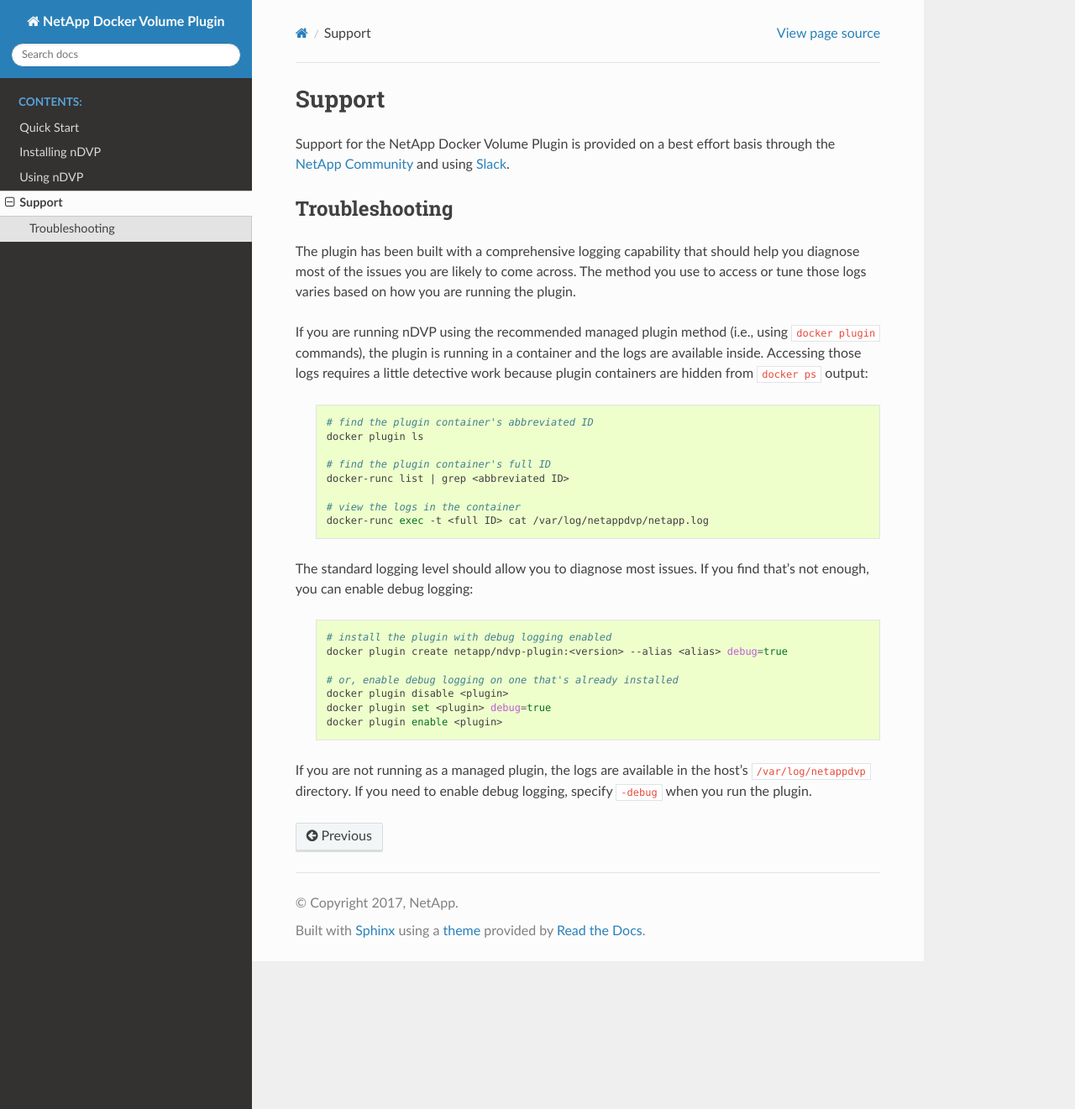
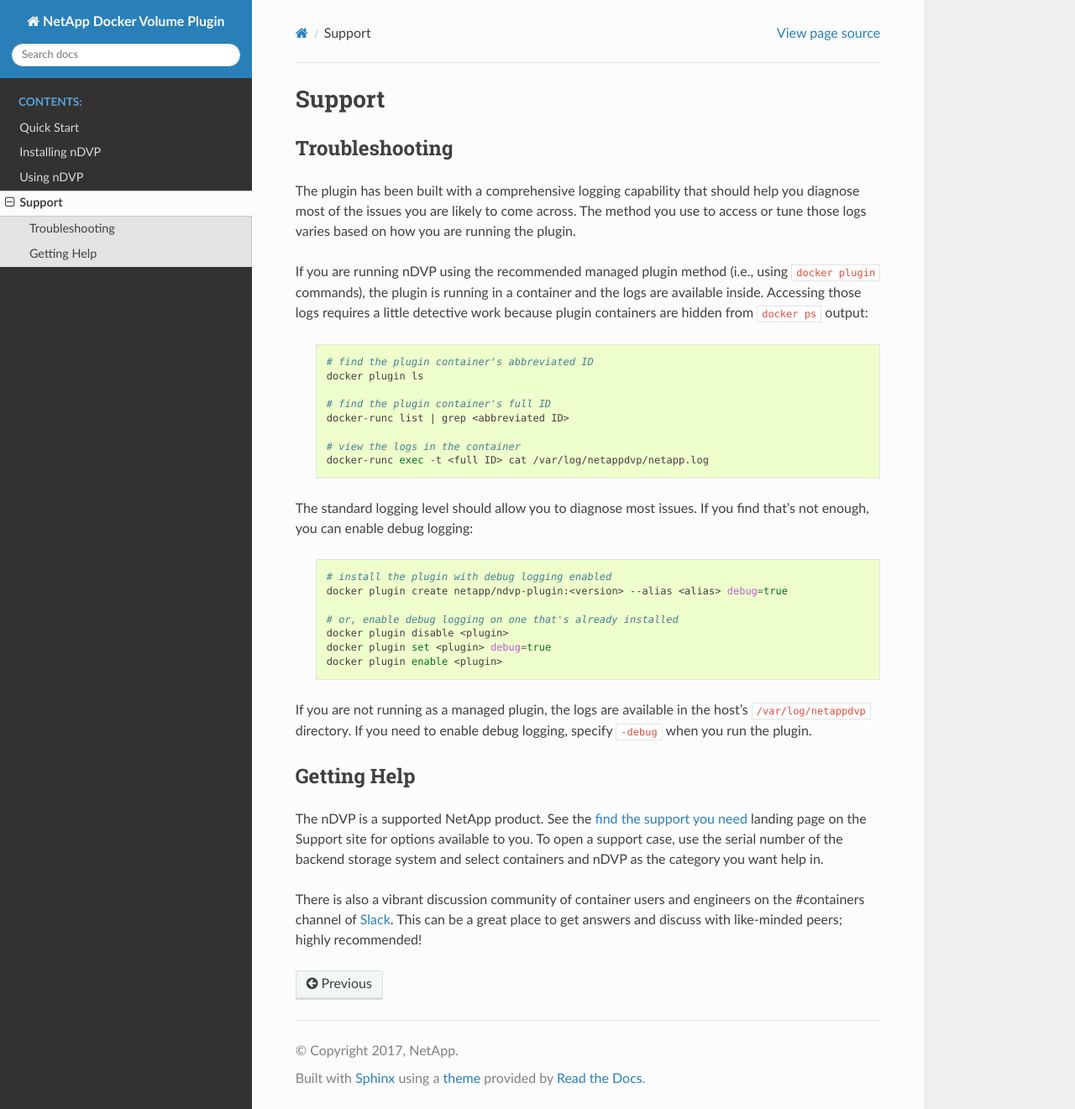
Before and after one commit to NetApp/netappdvp, a Sphinx documentation site: the page built from docs/support.rst, in a window 1280 px wide and 1321 px high. Shown: the whole window at 84% size. Built offline with Sphinx 7.4.7 and the Read the Docs theme 2.0.0, drawn with Linux system fonts in a browser that asks for light colours.

Commit message:
Updated getting help to reference netapp support

```diff
--- a/docs/support.rst
+++ b/docs/support.rst
@@ -1,7 +1,5 @@
 Support
 =======
-
-Support for the NetApp Docker Volume Plugin is provided on a best effort basis through the `NetApp Community <http://community.netapp.com>`_ and using `Slack <http://netapp.io/slack>`_.
 
 Troubleshooting
 ---------------
@@ -34,3 +32,10 @@
      docker plugin enable <plugin>
 
 If you are not running as a managed plugin, the logs are available in the host's ``/var/log/netappdvp`` directory. If you need to enable debug logging, specify ``-debug`` when you run the plugin.
+
+Getting Help
+---------------
+
+The nDVP is a supported NetApp product.  See the `find the support you need <http://mysupport.netapp.com/info/web/ECMLP2619434.html>`_ landing page on the Support site for options available to you.  To open a support case, use the serial number of the backend storage system and select containers and nDVP as the category you want help in.
+
+There is also a vibrant discussion community of container users and engineers on the #containers channel of `Slack <http://netapp.io/slack>`_. This can be a great place to get answers and discuss with like-minded peers; highly recommended!
```
